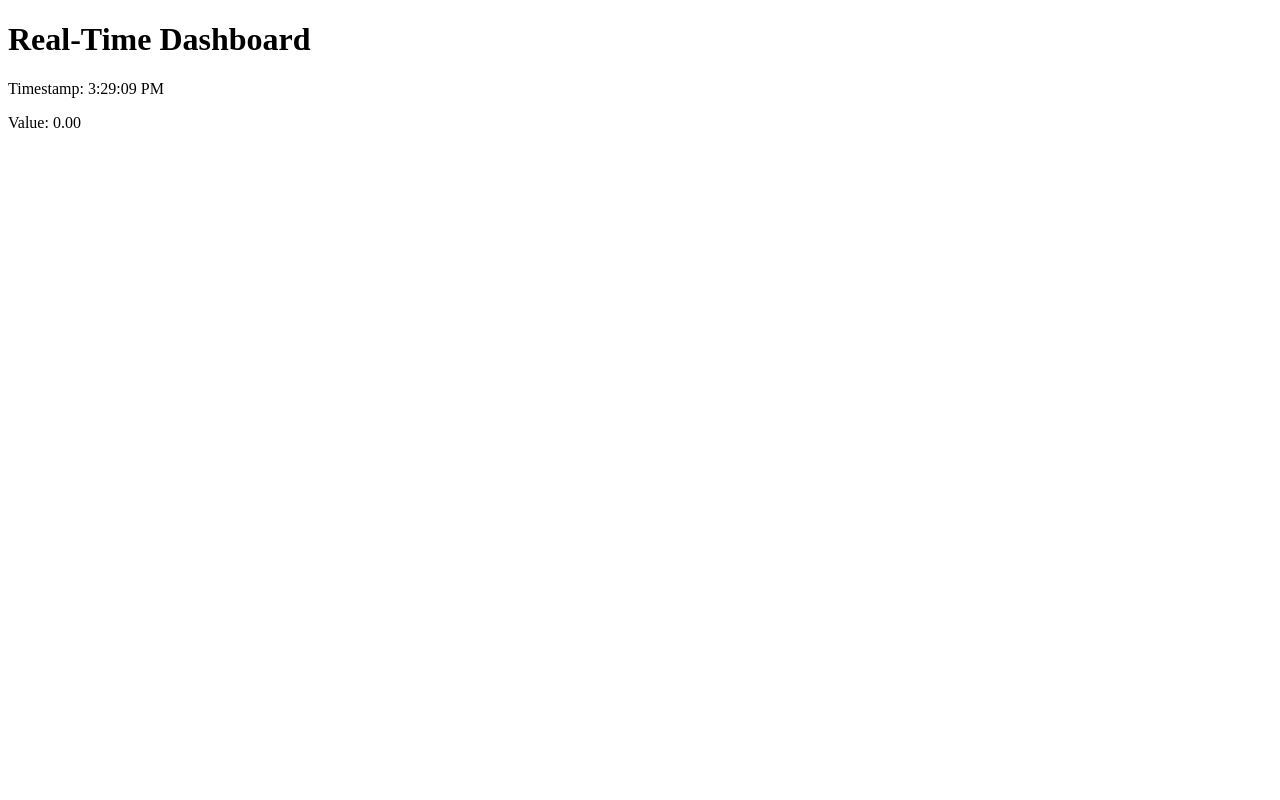
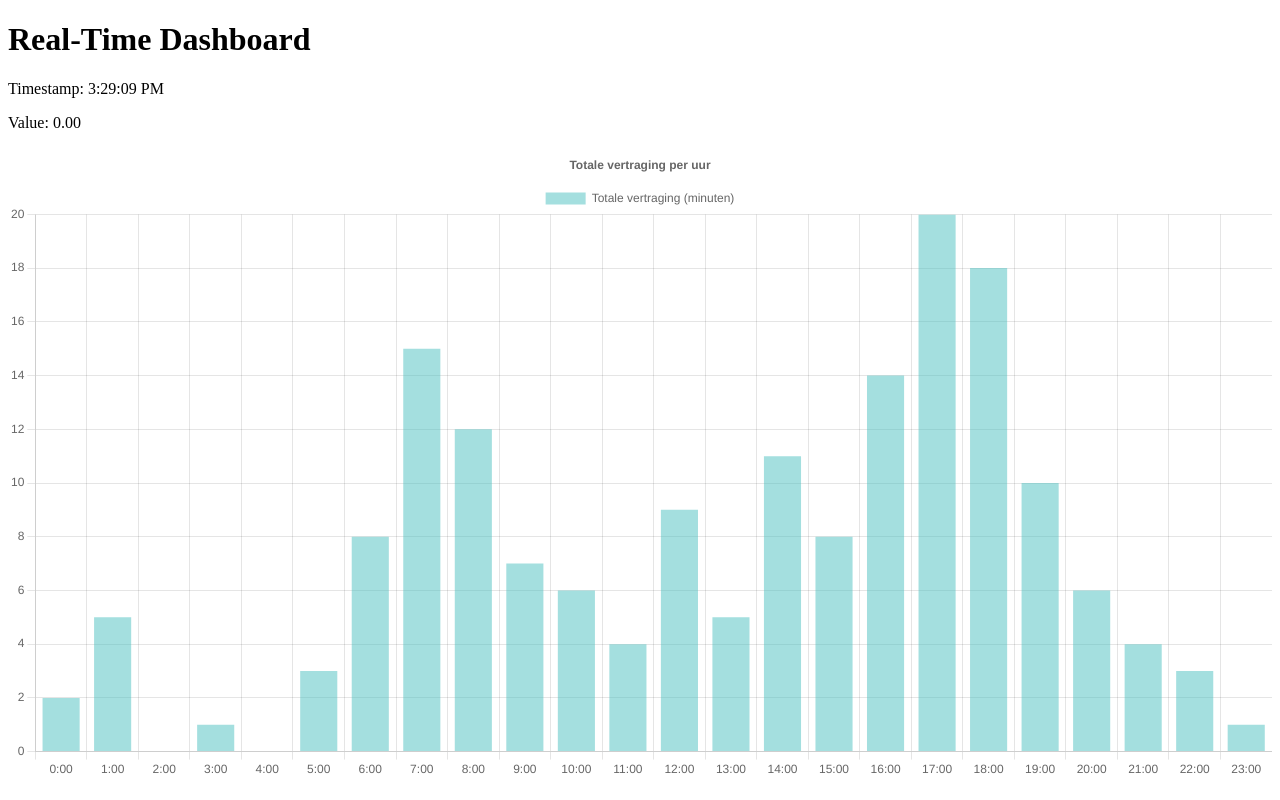
Before and after one commit to Zjoanert/codex-test, a React (Vite) app: page / in a window 1280 px wide. Built offline with nearby package versions, Linux system fonts and the light colour scheme; no server answers.

Commit message:
Add train delay chart with mock data

```diff
--- a/package.json
+++ b/package.json
@@ -10,7 +10,9 @@
   },
   "dependencies": {
     "react": "^18.2.0",
-    "react-dom": "^18.2.0"
+    "react-dom": "^18.2.0",
+    "react-chartjs-2": "^5.2.0",
+    "chart.js": "^4.4.0"
   },
   "devDependencies": {
     "vite": "^5.0.0",
--- a/src/Dashboard.tsx
+++ b/src/Dashboard.tsx
@@ -1,4 +1,5 @@
 import React, { useEffect, useState } from 'react';
+import TrainDelayChart from './TrainDelayChart';
 
 interface Stats {
   timestamp: number;
@@ -29,6 +30,7 @@ export default function Dashboard() {
     <div>
       <p>Timestamp: {new Date(stats.timestamp).toLocaleTimeString()}</p>
       <p>Value: {stats.value.toFixed(2)}</p>
+      <TrainDelayChart />
     </div>
   );
 }
--- /dev/null
+++ b/src/TrainDelayChart.tsx
@@ -0,0 +1,43 @@
+import React from 'react';
+import { Bar } from 'react-chartjs-2';
+import {
+  Chart as ChartJS,
+  CategoryScale,
+  LinearScale,
+  BarElement,
+  Title,
+  Tooltip,
+  Legend,
+} from 'chart.js';
+import { trainDelayData } from './mockTrainDelay';
+
+ChartJS.register(CategoryScale, LinearScale, BarElement, Title, Tooltip, Legend);
+
+export default function TrainDelayChart() {
+  const labels = trainDelayData.map((d) => `${d.hour}:00`);
+  const data = {
+    labels,
+    datasets: [
+      {
+        label: 'Totale vertraging (minuten)',
+        data: trainDelayData.map((d) => d.totalDelay),
+        backgroundColor: 'rgba(75, 192, 192, 0.5)',
+      },
+    ],
+  };
+
+  const options = {
+    responsive: true,
+    plugins: {
+      legend: {
+        position: 'top' as const,
+      },
+      title: {
+        display: true,
+        text: 'Totale vertraging per uur',
+      },
+    },
+  };
+
+  return <Bar options={options} data={data} />;
+}
--- /dev/null
+++ b/src/mockTrainDelay.ts
@@ -0,0 +1,32 @@
+export interface TrainDelay {
+  hour: number;
+  totalDelay: number; // in minutes
+}
+
+// Mock data representing total delay per hour for today
+export const trainDelayData: TrainDelay[] = [
+  { hour: 0, totalDelay: 2 },
+  { hour: 1, totalDelay: 5 },
+  { hour: 2, totalDelay: 0 },
+  { hour: 3, totalDelay: 1 },
+  { hour: 4, totalDelay: 0 },
+  { hour: 5, totalDelay: 3 },
+  { hour: 6, totalDelay: 8 },
+  { hour: 7, totalDelay: 15 },
+  { hour: 8, totalDelay: 12 },
+  { hour: 9, totalDelay: 7 },
+  { hour: 10, totalDelay: 6 },
+  { hour: 11, totalDelay: 4 },
+  { hour: 12, totalDelay: 9 },
+  { hour: 13, totalDelay: 5 },
+  { hour: 14, totalDelay: 11 },
+  { hour: 15, totalDelay: 8 },
+  { hour: 16, totalDelay: 14 },
+  { hour: 17, totalDelay: 20 },
+  { hour: 18, totalDelay: 18 },
+  { hour: 19, totalDelay: 10 },
+  { hour: 20, totalDelay: 6 },
+  { hour: 21, totalDelay: 4 },
+  { hour: 22, totalDelay: 3 },
+  { hour: 23, totalDelay: 1 }
+];
```
